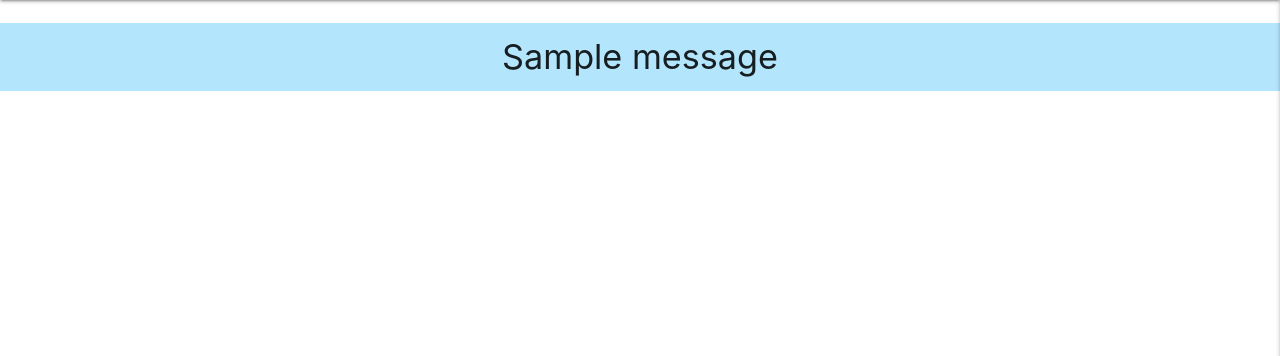
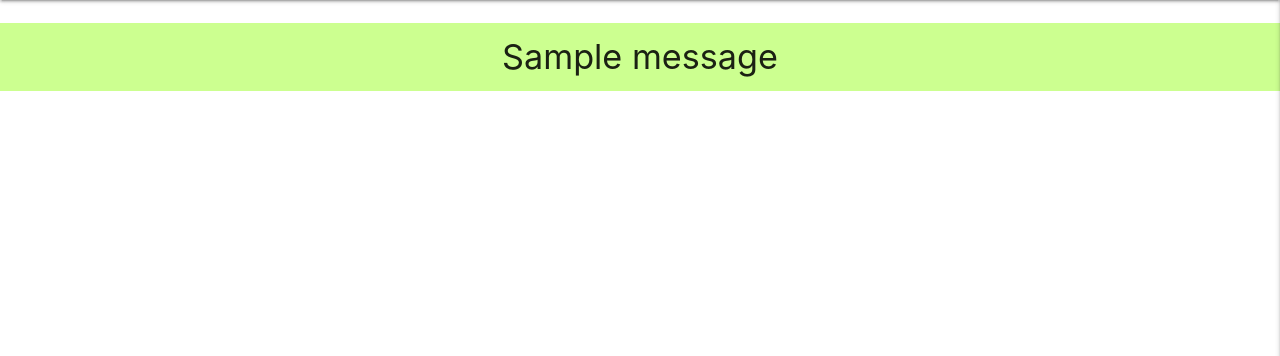
Before and after one commit to AlexNexton/biablog, a Flask app: page /index in a window 1280 px wide. Shown: the part 64-420 px from the top of the page. Run offline with Flask 2, Linux system fonts and the light colour scheme; one stand-in notice (Sample message) is shown; a database or web service that is not in the repository returns one stand-in record (values such as "Sample title"); some libraries are stand-ins or nearby versions.

Commit message:
General tidy up of code

```diff
--- a/templates/base.html
+++ b/templates/base.html
@@ -57,7 +57,7 @@
             {% if messages %}
                 {% for message in messages %}
                     <div class="row flashes">
-                        <h4 class="light-blue lighten-4 center-align">{{ message }}</h4>
+                        <h4 class="light-green accent-1 lighten-4 center-align">{{ message }}</h4>
                     </div>
                 {% endfor %}
             {% endif %}
@@ -65,10 +65,14 @@
     </section>
 
 
+
+
     <main class="container">
     {% block content %}
     {% endblock %}
     </main>
+
+
 <script src="https://code.jquery.com/jquery-3.5.1.min.js" integrity="sha256-9/aliU8dGd2tb6OSsuzixeV4y/faTqgFtohetphbbj0=" crossorigin="anonymous"></script>
 <script src="https://cdnjs.cloudflare.com/ajax/libs/materialize/1.0.0/js/materialize.min.js"></script>
 <script src="{{ url_for('static', filename = 'js/script.js') }}"></script>
--- a/templates/index.html
+++ b/templates/index.html
@@ -1,4 +1,5 @@
 {% extends "base.html" %}
 {% block content %}
 
+
 {% endblock %}
```
Also changed, not shown: static/css/style.css (line endings or trailing spaces).
